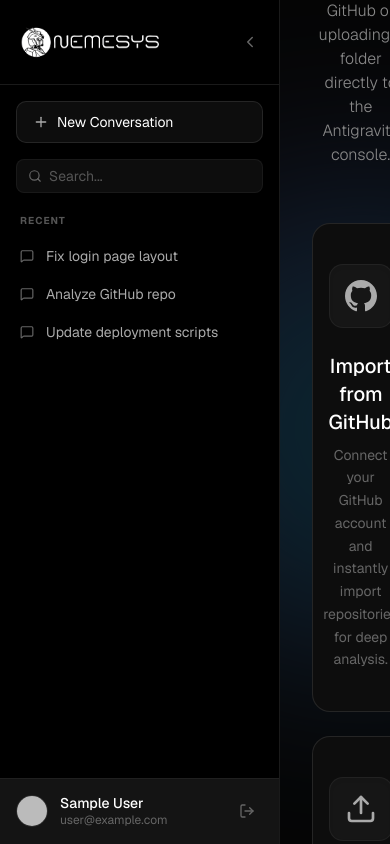
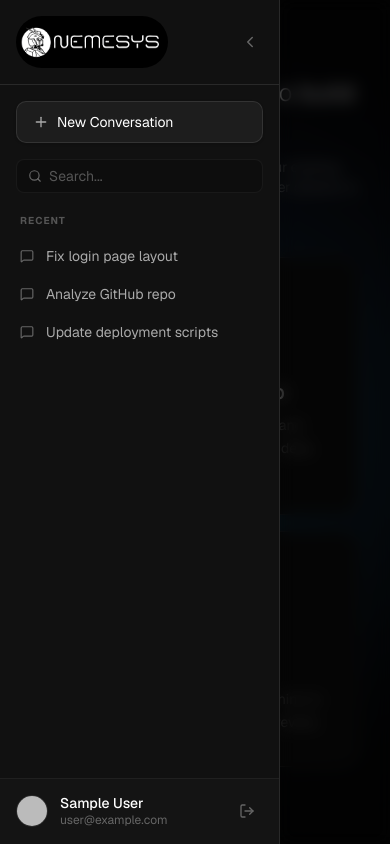
Before and after one commit to Muzzu8421/nemesys, a Next.js app: page /dashboard in a window 390 px wide. Built offline with nearby package versions, Linux system fonts and the light colour scheme; no server answers; sample sign-in values are in the browser's storage.

Commit message:
feat: Enhance dashboard and homepage layout for better responsiveness and readability

```diff
--- a/src/app/dashboard/page.js
+++ b/src/app/dashboard/page.js
@@ -24,11 +24,17 @@ export default function Dashboard() {
   ];
 
   return (
-    <div className="flex h-screen w-full bg-[#0a0a0a] text-[#e0e0e0] font-sans overflow-hidden">
+    <div className="flex h-screen w-full bg-[#0a0a0a] text-[#e0e0e0] font-sans overflow-hidden relative">
 
-      {/* Sidebar */}
+      {/* Mobile Overlay */}
+      {sidebarOpen && (
+        <div
+          className="md:hidden fixed inset-0 bg-black/60 backdrop-blur-sm z-30"
+          onClick={() => setSidebarOpen(false)}
+        />
+      )}      {/* Sidebar */}
       <div
-        className={`${sidebarOpen ? 'w-[280px]' : 'w-0'} flex-shrink-0 flex flex-col bg-[#000000] border-r border-white/10 transition-all duration-300 ease-in-out overflow-hidden relative z-20`}
+        className={`${sidebarOpen ? 'w-[280px] translate-x-0' : 'w-[280px] -translate-x-full md:w-0 md:translate-x-0'} fixed md:relative z-40 h-full flex-shrink-0 flex flex-col bg-[#111111] border-r border-white/10 transition-all duration-300 ease-in-out overflow-hidden`}
       >
         {/* Sidebar Header */}
         <div className="p-4 flex items-center justify-between border-b border-white/10">
@@ -107,7 +113,7 @@ export default function Dashboard() {
           </div>
         )}
 
-        <div className="flex-1 flex flex-col items-center justify-center p-8 relative overflow-hidden">
+        <div className="flex-1 flex flex-col items-center justify-center p-4 md:p-8 relative overflow-hidden">
 
           {/* subtle background glow */}
           <div className="absolute top-1/2 left-1/2 -translate-x-1/2 -translate-y-1/2 w-[800px] h-[800px] pointer-events-none opacity-20">
@@ -117,14 +123,14 @@ export default function Dashboard() {
 
           <div className="max-w-4xl w-full flex flex-col items-center text-center z-10">
 
-            <h1 className="text-3xl font-light text-white mb-4 tracking-wide">What would you like to build today?</h1>
-            <p className="text-[#888] text-base mb-14 max-w-2xl font-light">
+            <h1 className="text-2xl md:text-3xl font-light text-white mb-4 tracking-wide px-4">What would you like to build today?</h1>
+            <p className="text-[#888] text-sm md:text-base mb-10 md:mb-14 max-w-2xl font-light px-4">
               Start a new session by importing your existing project from GitHub or uploading a folder directly to the Antigravity console.
             </p>
 
-            <div className="grid grid-cols-1 md:grid-cols-2 gap-6 w-full max-w-2xl">
+            <div className="grid grid-cols-1 md:grid-cols-2 gap-4 md:gap-6 w-full max-w-2xl px-4">
               {/* Option 1: GitHub */}
-              <button className="group relative flex flex-col items-center p-10 bg-[#0d0d0d] border border-white/10 hover:border-neon-purple/50 rounded-2xl transition-all duration-300 hover:shadow-[0_0_40px_rgba(168,85,247,0.1)] text-left overflow-hidden">
+              <button className="group relative flex flex-col items-center p-8 md:p-10 bg-[#0d0d0d] border border-white/10 hover:border-neon-purple/50 rounded-2xl transition-all duration-300 hover:shadow-[0_0_40px_rgba(168,85,247,0.1)] text-left overflow-hidden">
                 <div className="absolute inset-0 bg-gradient-to-br from-neon-purple/5 to-transparent opacity-0 group-hover:opacity-100 transition-opacity duration-500" />
                 <div className="w-16 h-16 bg-[#161616] rounded-xl flex items-center justify-center border border-white/5 mb-6 group-hover:scale-110 transition-transform duration-300 shadow-inner">
                   <svg className="text-[#aaa] group-hover:text-neon-purple transition-colors duration-300" width="32" height="32" viewBox="0 0 24 24" fill="currentColor">
@@ -138,7 +144,7 @@ export default function Dashboard() {
               </button>
 
               {/* Option 2: Upload Folder */}
-              <button className="group relative flex flex-col items-center p-10 bg-[#0d0d0d] border border-white/10 hover:border-neon-cyan/50 rounded-2xl transition-all duration-300 hover:shadow-[0_0_40px_rgba(6,182,212,0.1)] text-left overflow-hidden">
+              <button className="group relative flex flex-col items-center p-8 md:p-10 bg-[#0d0d0d] border border-white/10 hover:border-neon-cyan/50 rounded-2xl transition-all duration-300 hover:shadow-[0_0_40px_rgba(6,182,212,0.1)] text-left overflow-hidden">
                 <div className="absolute inset-0 bg-gradient-to-br from-neon-cyan/5 to-transparent opacity-0 group-hover:opacity-100 transition-opacity duration-500" />
                 <div className="w-16 h-16 bg-[#161616] rounded-xl flex items-center justify-center border border-white/5 mb-6 group-hover:scale-110 transition-transform duration-300 shadow-inner">
                   <Upload size={32} className="text-[#aaa] group-hover:text-neon-cyan transition-colors duration-300" />
--- a/src/app/page.js
+++ b/src/app/page.js
@@ -130,8 +130,8 @@ export default function Home() {
       <main className="flex-1 w-full max-w-7xl mx-auto px-6 py-12 flex flex-col gap-24">
 
         {/* Large Highlighted Paragraph */}
-        <section className="py-12 px-4 max-w-5xl mx-auto text-center">
-          <p className="text-2xl md:text-4xl lg:text-5xl font-medium leading-relaxed text-gray-400">
+        <section className="py-8 md:py-12 px-4 max-w-5xl mx-auto text-center">
+          <p className="text-xl md:text-3xl lg:text-5xl font-medium leading-relaxed text-gray-400">
             Nemesys is the brainchild of a group who have <span className="text-neon-green font-semibold">linked up with elite cybersecurity engineers</span> and compiler designers to create an advanced static analysis system. This enterprise scanning console can <span className="text-neon-purple font-semibold">execute deep inspections on CRITICAL INFRASTRUCTURE</span>, which are <span className="text-neon-pink font-semibold">state-of-the-art in their nature!</span>
           </p>
         </section>
@@ -197,10 +197,10 @@ export default function Home() {
             </div>
 
             {/* Bento Large Card 2 */}
-            <div className="glass-card lg:col-span-2 rounded-[2rem] p-8 md:p-12 flex flex-col md:flex-row justify-between items-center group overflow-hidden gap-8">
-              <div className="flex-1">
-                <h3 className="text-2xl font-bold text-white mb-3">Strategic Patch Management</h3>
-                <p className="text-gray-400">When limits are hit, open vulnerabilities gracefully close, creating an opportunity for automated AI patch generation.</p>
+            <div className="glass-card lg:col-span-2 rounded-[2rem] p-6 md:p-12 flex flex-col lg:flex-row justify-between items-center group overflow-hidden gap-8">
+              <div className="flex-1 text-center lg:text-left">
+                <h3 className="text-xl md:text-2xl font-bold text-white mb-3">Strategic Patch Management</h3>
+                <p className="text-gray-400 text-sm md:text-base">When limits are hit, open vulnerabilities gracefully close, creating an opportunity for automated AI patch generation.</p>
               </div>
               <div className="flex-1 ui-mockup-window w-full h-48 flex items-end p-4 gap-2 group-hover:opacity-80 transition-opacity">
                 {/* Fake Chart bars */}
@@ -220,8 +220,8 @@ export default function Home() {
         <div className="max-w-7xl mx-auto px-6 py-20 flex flex-col md:flex-row gap-16 md:gap-8 justify-between">
 
           {/* Giant Logo Left Side */}
-          <div className="flex-1 flex items-center justify-center md:justify-start">
-            <div className="relative">
+          <div className="flex-1 flex items-center justify-center md:justify-start overflow-hidden">
+            <div className="relative scale-50 md:scale-75 lg:scale-100 origin-center md:origin-left transform transition-transform">
               {/* Giant Glowing Triangle */}
               <div className="w-0 h-0
                 border-l-[100px] border-l-transparent
@@ -239,7 +239,7 @@ export default function Home() {
                 absolute top-6 left-5
                 transform -rotate-12
               "></div>
-              <div className="absolute top-1/2 left-[120%] -translate-y-1/2 text-4xl font-bold text-white tracking-widest hidden lg:block">
+              <div className="absolute top-1/2 left-[120%] -translate-y-1/2 text-4xl font-bold text-white tracking-widest hidden md:block">
                 NEMESYS
               </div>
             </div>
```
